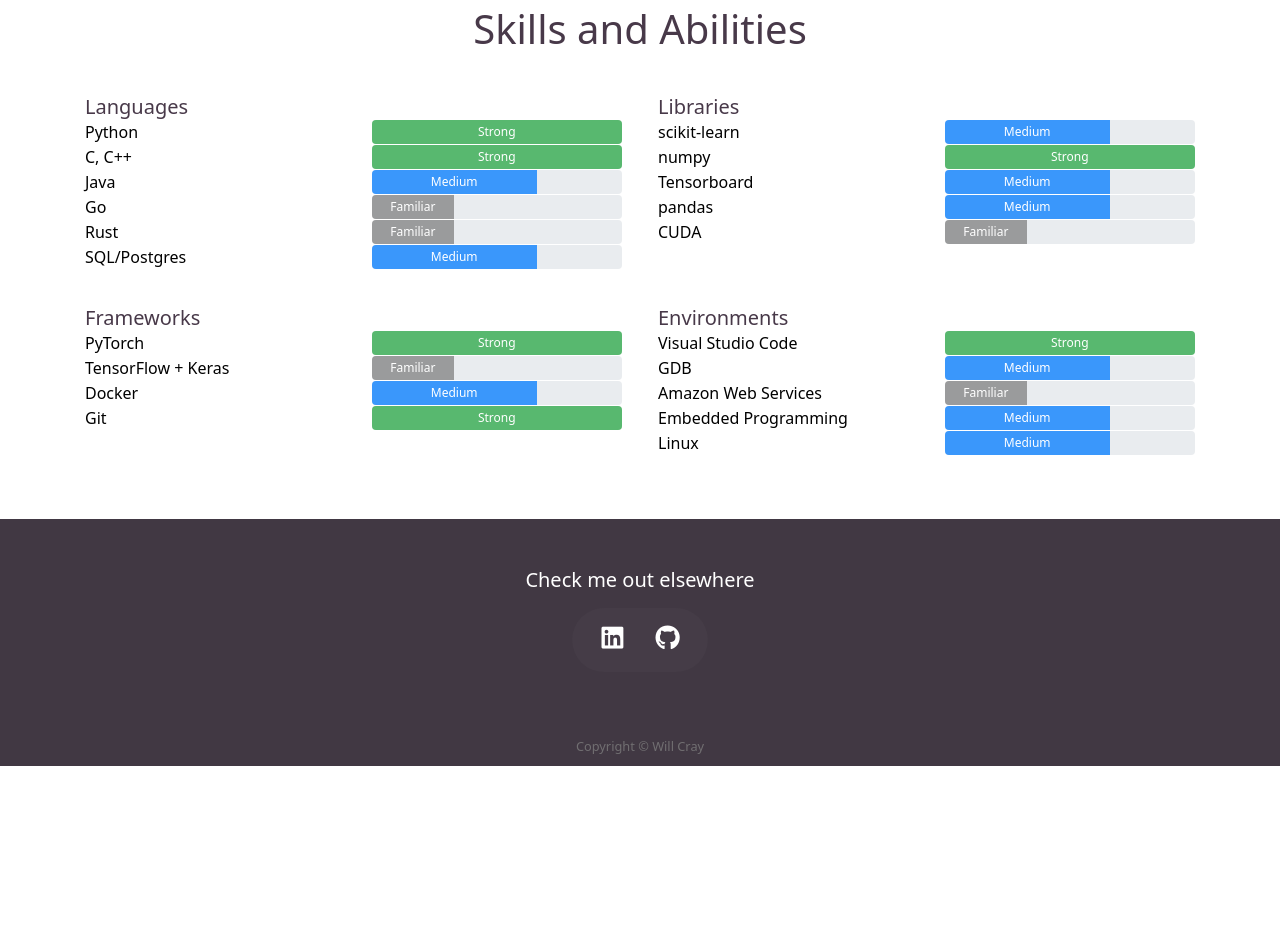
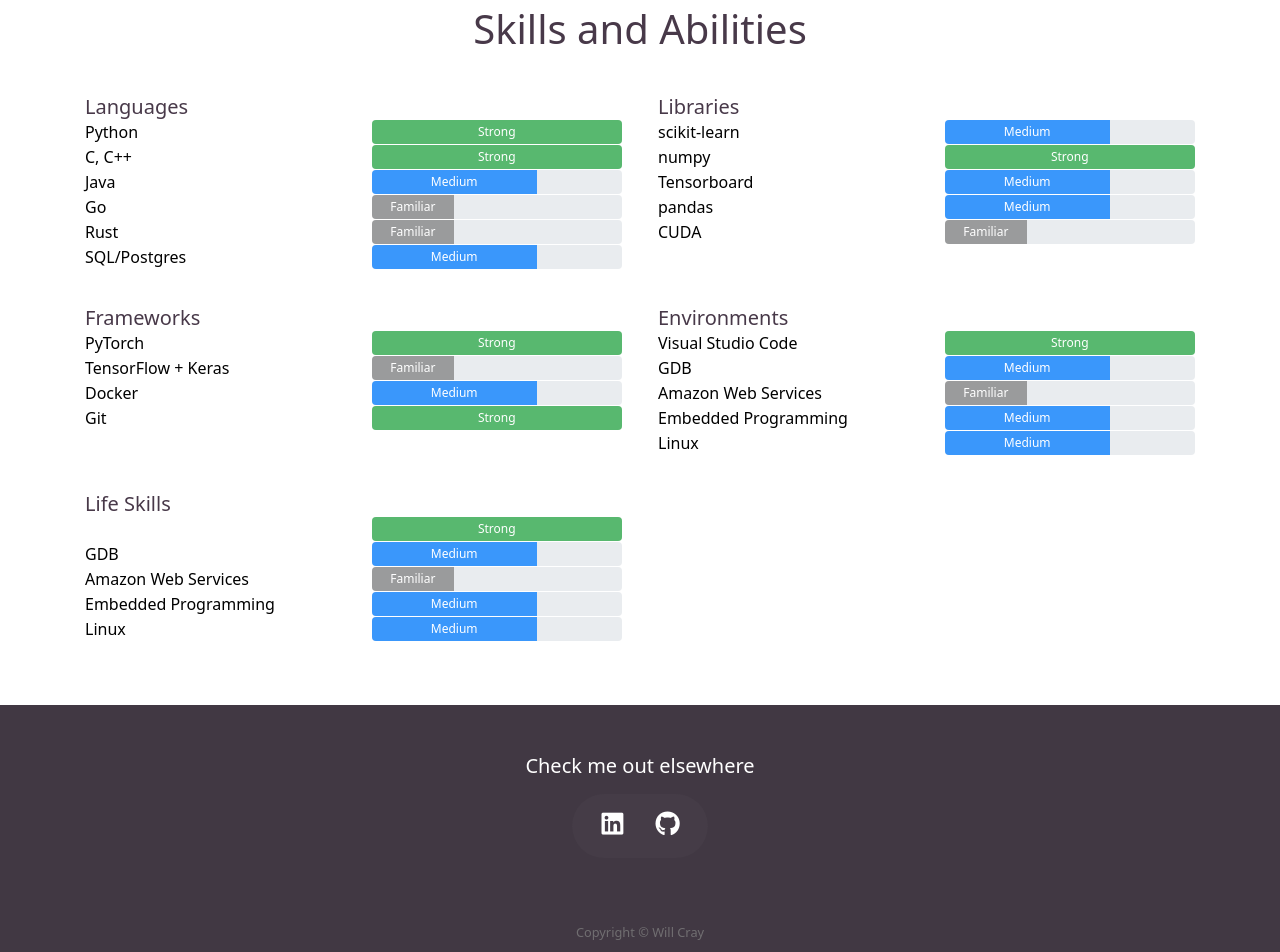
Before and after one commit to willcray/willcray.github.io, a Jekyll site: the page built from _pages/skills.html, in a window 1280 px wide. Shown: the part 444-1396 px from the top of the page. Built offline with Jekyll 4.4.1, drawn with Linux system fonts in a browser that asks for light colours; nearby versions of some CDN libraries; before the commit the page ends 1210 px from its top, so only the background shows below that.

Commit message:
Updated skills

```diff
--- a/_data/skills.yml
+++ b/_data/skills.yml
@@ -49,3 +49,16 @@
     score: 1
   - name: Linux
     score: 1
+
+- name: Life Skills
+  skills:
+  - name:
+    score: 2
+  - name: GDB
+    score: 1
+  - name: Amazon Web Services
+    score: 0
+  - name: Embedded Programming
+    score: 1
+  - name: Linux
+    score: 1
```
